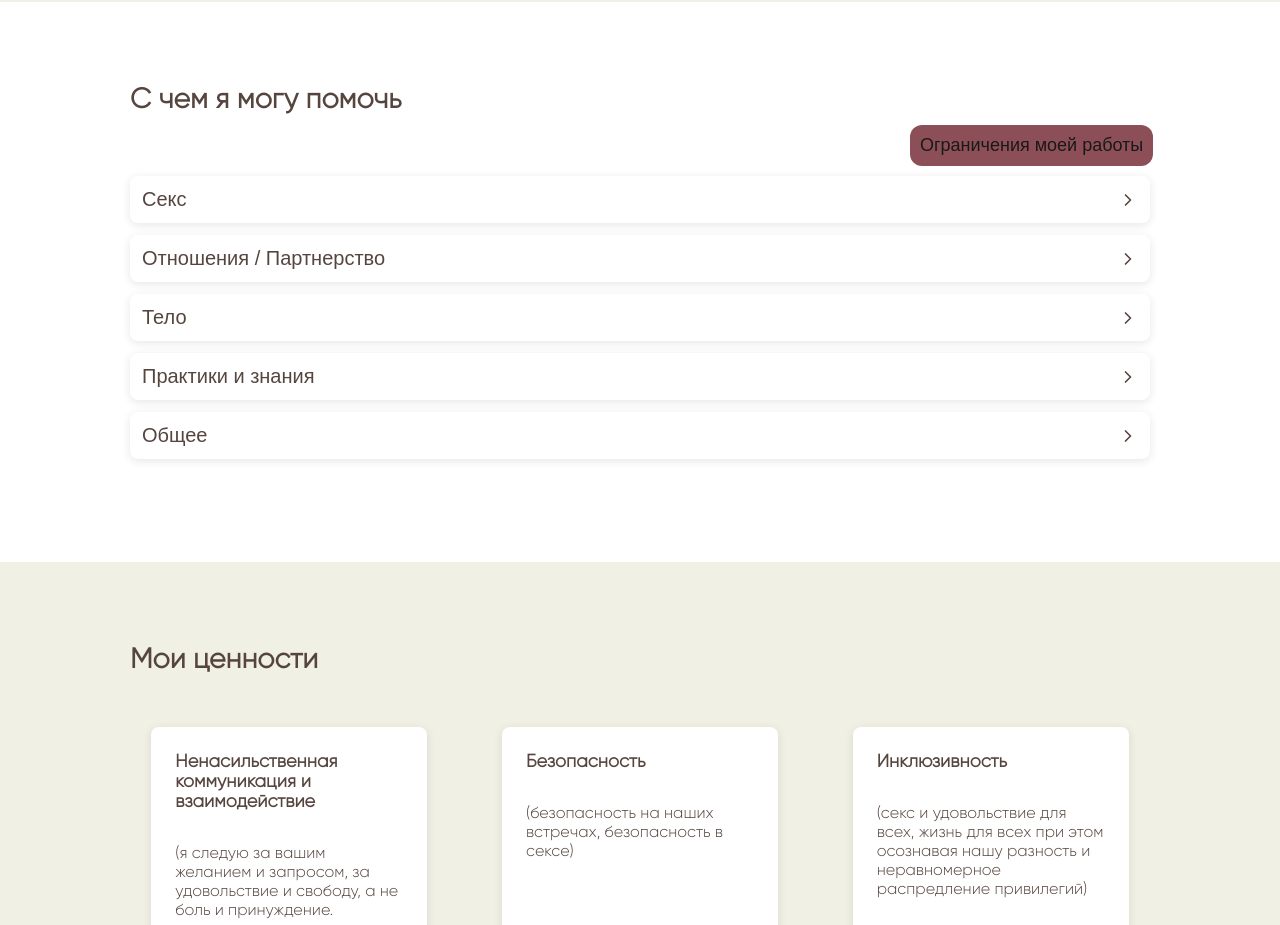
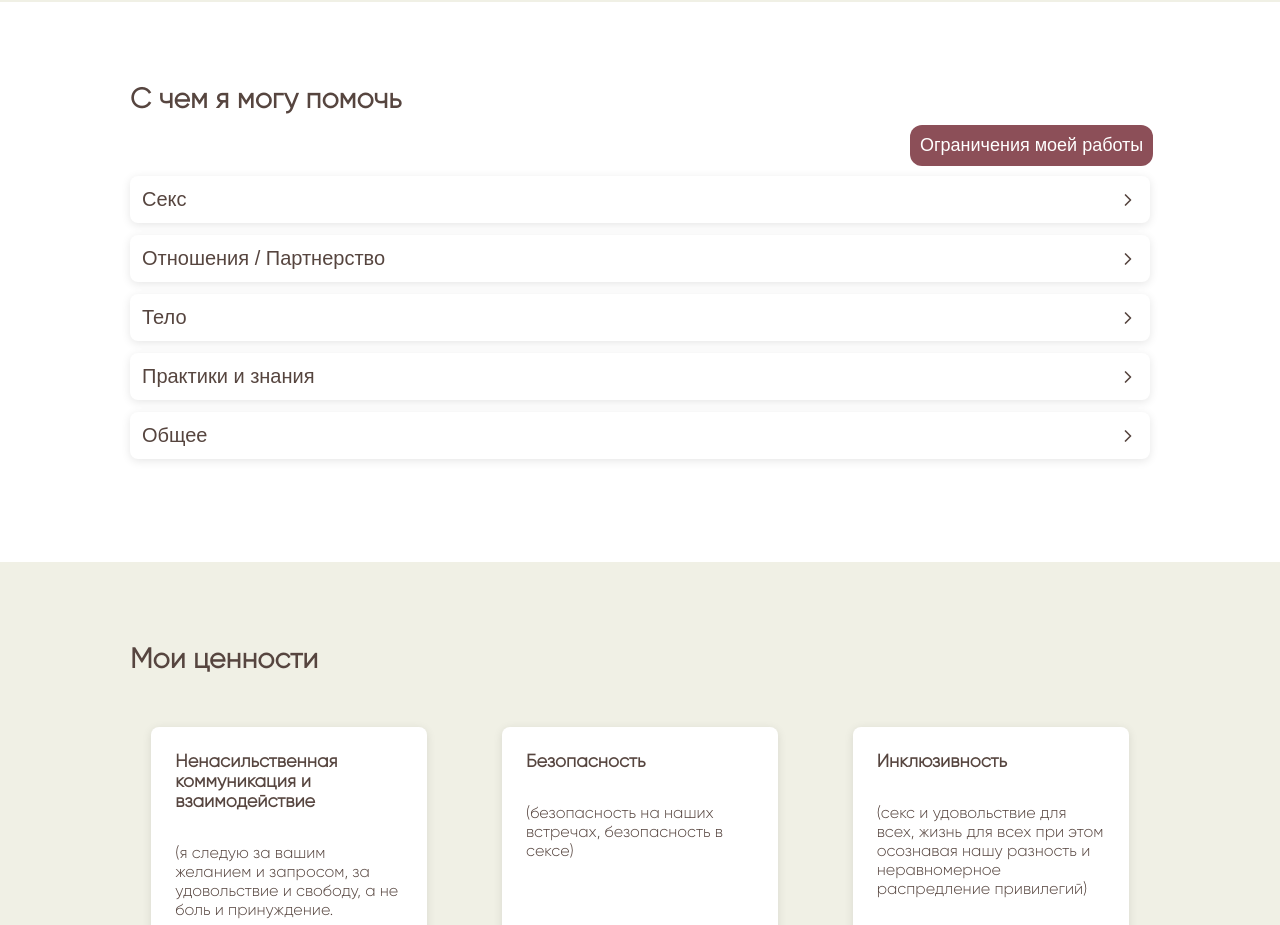
Before and after one commit to fireframes/erovnova-portfolio, a React (Vite) app: page / in a window 1280 px wide. Shown: the part 2100-3025 px from the top of the page. Built offline with nearby package versions, Linux system fonts and the light colour scheme.

Commit message:
fixed side button text color to always be white

```diff
--- a/src/styles.css
+++ b/src/styles.css
@@ -25,7 +25,7 @@
 
   font-family: "Gilroy", Arial, Helvetica, sans-serif;
   color: rgba(255, 255, 255, 0.87);
-  color-scheme: light dark;
+  color-scheme: light;
 }
 
 body {
@@ -324,6 +324,7 @@ main {
   position: relative;
   left: 70%;
   background-color: #803d47;
+  color: #fff;
   font-size: 18px;
   padding: 10px;
   border-radius: 12px;
```
